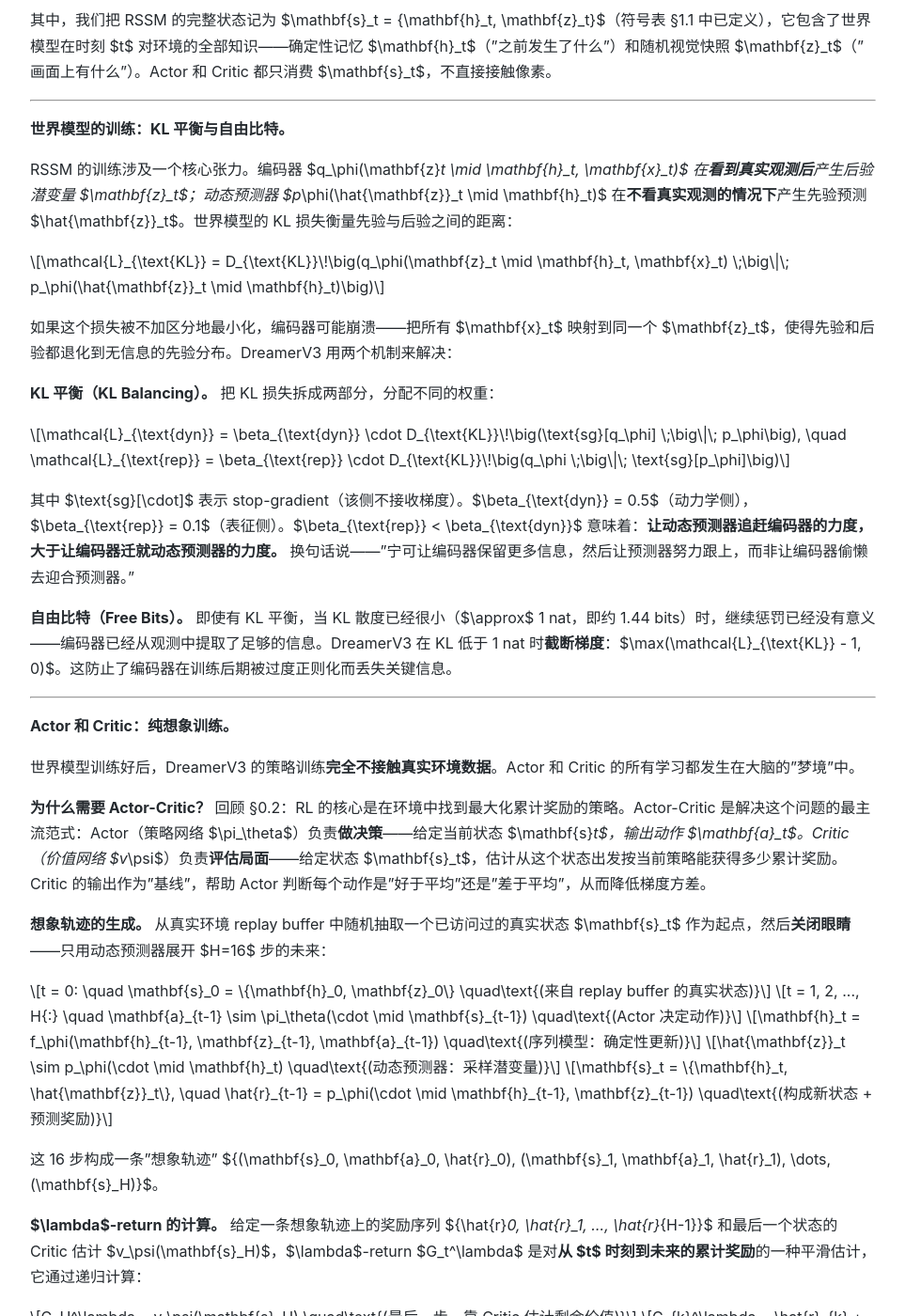
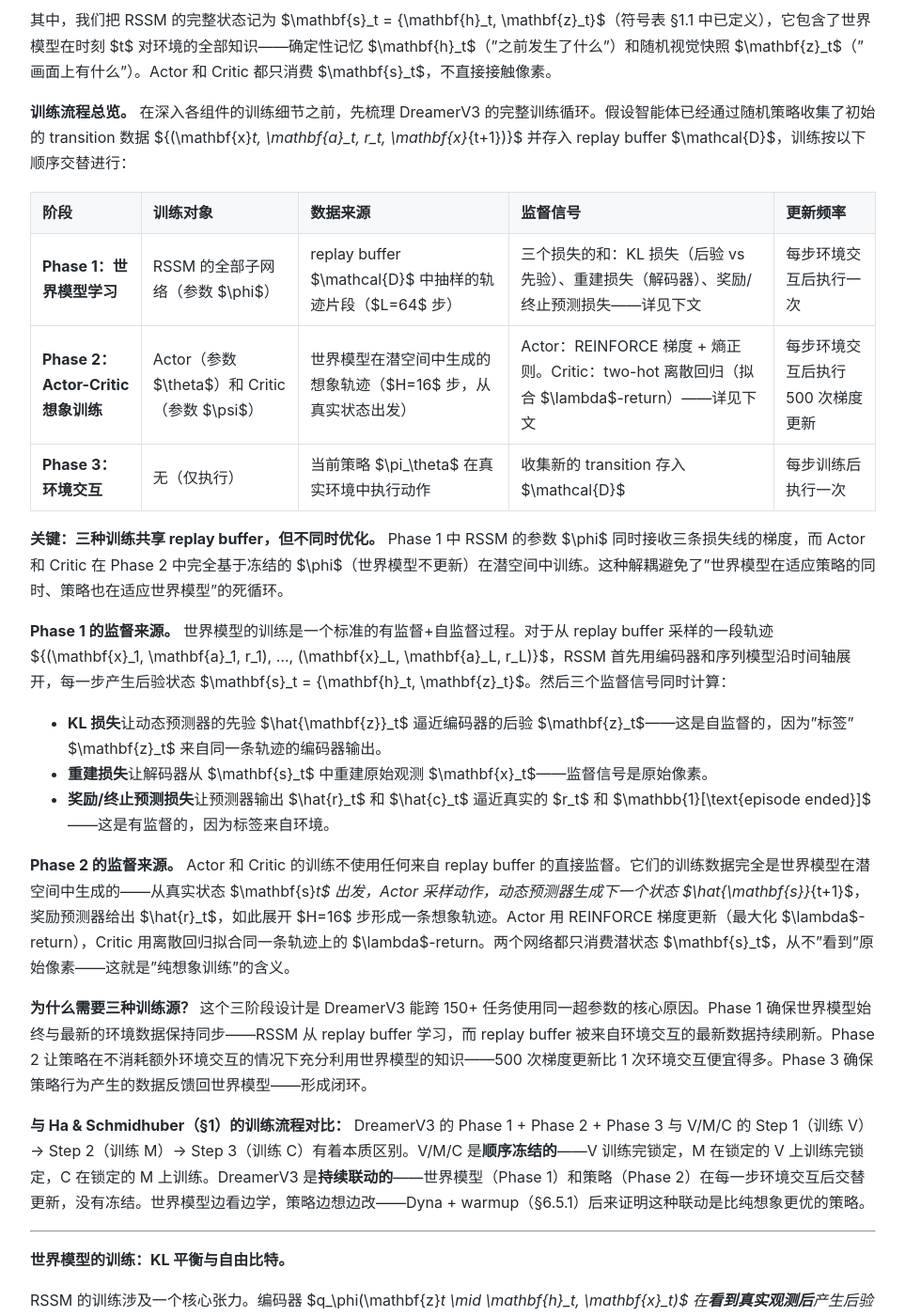
Before and after one commit to liuwwei3/liuwwei3.github.io, a Jekyll site: the page built from blogs/world-models-survey.md, in a window 1280 px wide and 1400 px high, scrolled down 14064 px. Shown: the whole window at 94% size, without its empty margins (158-1121 px from the left). Built offline with Jekyll 4.4.1, drawn with Linux system fonts in a browser that asks for light colours.

Commit message:
Add DreamerV3 training process overview: Phase 1/2/3 alternating loop with supervision sources and comparison to Ha&Schmidhuber

```diff
--- a/blogs/world-models-survey.md
+++ b/blogs/world-models-survey.md
@@ -454,6 +454,27 @@ DreamerV3 的世界模型继承了 DreamerV1/V2 的 RSSM 架构，由五个子
 
 其中，我们把 RSSM 的完整状态记为 $\mathbf{s}_t = \{\mathbf{h}_t, \mathbf{z}_t\}$（符号表 §1.1 中已定义），它包含了世界模型在时刻 $t$ 对环境的全部知识——确定性记忆 $\mathbf{h}_t$（"之前发生了什么"）和随机视觉快照 $\mathbf{z}_t$（"画面上有什么"）。Actor 和 Critic 都只消费 $\mathbf{s}_t$，不直接接触像素。
 
+**训练流程总览。** 在深入各组件的训练细节之前，先梳理 DreamerV3 的完整训练循环。假设智能体已经通过随机策略收集了初始的 transition 数据 $\{(\mathbf{x}_t, \mathbf{a}_t, r_t, \mathbf{x}_{t+1})\}$ 并存入 replay buffer $\mathcal{D}$，训练按以下顺序交替进行：
+
+| 阶段 | 训练对象 | 数据来源 | 监督信号 | 更新频率 |
+|------|---------|---------|---------|---------|
+| **Phase 1：世界模型学习** | RSSM 的全部子网络（参数 $\phi$） | replay buffer $\mathcal{D}$ 中抽样的轨迹片段（$L=64$ 步） | 三个损失的和：KL 损失（后验 vs 先验）、重建损失（解码器）、奖励/终止预测损失——详见下文 | 每步环境交互后执行一次 |
+| **Phase 2：Actor-Critic 想象训练** | Actor（参数 $\theta$）和 Critic（参数 $\psi$） | 世界模型在潜空间中生成的想象轨迹（$H=16$ 步，从真实状态出发） | Actor：REINFORCE 梯度 + 熵正则。Critic：two-hot 离散回归（拟合 $\lambda$-return）——详见下文 | 每步环境交互后执行 500 次梯度更新 |
+| **Phase 3：环境交互** | 无（仅执行） | 当前策略 $\pi_\theta$ 在真实环境中执行动作 | 收集新的 transition 存入 $\mathcal{D}$ | 每步训练后执行一次 |
+
+**关键：三种训练共享 replay buffer，但不同时优化。** Phase 1 中 RSSM 的参数 $\phi$ 同时接收三条损失线的梯度，而 Actor 和 Critic 在 Phase 2 中完全基于冻结的 $\phi$（世界模型不更新）在潜空间中训练。这种解耦避免了"世界模型在适应策略的同时、策略也在适应世界模型"的死循环。
+
+**Phase 1 的监督来源。** 世界模型的训练是一个标准的有监督+自监督过程。对于从 replay buffer 采样的一段轨迹 $\{(\mathbf{x}_1, \mathbf{a}_1, r_1), ..., (\mathbf{x}_L, \mathbf{a}_L, r_L)\}$，RSSM 首先用编码器和序列模型沿时间轴展开，每一步产生后验状态 $\mathbf{s}_t = \{\mathbf{h}_t, \mathbf{z}_t\}$。然后三个监督信号同时计算：
+- **KL 损失**让动态预测器的先验 $\hat{\mathbf{z}}_t$ 逼近编码器的后验 $\mathbf{z}_t$——这是自监督的，因为"标签" $\mathbf{z}_t$ 来自同一条轨迹的编码器输出。
+- **重建损失**让解码器从 $\mathbf{s}_t$ 中重建原始观测 $\mathbf{x}_t$——监督信号是原始像素。
+- **奖励/终止预测损失**让预测器输出 $\hat{r}_t$ 和 $\hat{c}_t$ 逼近真实的 $r_t$ 和 $\mathbb{1}[\text{episode ended}]$——这是有监督的，因为标签来自环境。
+
+**Phase 2 的监督来源。** Actor 和 Critic 的训练不使用任何来自 replay buffer 的直接监督。它们的训练数据完全是世界模型在潜空间中生成的——从真实状态 $\mathbf{s}_t$ 出发，Actor 采样动作，动态预测器生成下一个状态 $\hat{\mathbf{s}}_{t+1}$，奖励预测器给出 $\hat{r}_t$，如此展开 $H=16$ 步形成一条想象轨迹。Actor 用 REINFORCE 梯度更新（最大化 $\lambda$-return），Critic 用离散回归拟合同一条轨迹上的 $\lambda$-return。两个网络都只消费潜状态 $\mathbf{s}_t$，从不"看到"原始像素——这就是"纯想象训练"的含义。
+
+**为什么需要三种训练源？** 这个三阶段设计是 DreamerV3 能跨 150+ 任务使用同一超参数的核心原因。Phase 1 确保世界模型始终与最新的环境数据保持同步——RSSM 从 replay buffer 学习，而 replay buffer 被来自环境交互的最新数据持续刷新。Phase 2 让策略在不消耗额外环境交互的情况下充分利用世界模型的知识——500 次梯度更新比 1 次环境交互便宜得多。Phase 3 确保策略行为产生的数据反馈回世界模型——形成闭环。
+
+**与 Ha & Schmidhuber（§1）的训练流程对比：** DreamerV3 的 Phase 1 + Phase 2 + Phase 3 与 V/M/C 的 Step 1（训练 V）→ Step 2（训练 M）→ Step 3（训练 C）有着本质区别。V/M/C 是**顺序冻结的**——V 训练完锁定，M 在锁定的 V 上训练完锁定，C 在锁定的 M 上训练。DreamerV3 是**持续联动的**——世界模型（Phase 1）和策略（Phase 2）在每一步环境交互后交替更新，没有冻结。世界模型边看边学，策略边想边改——Dyna + warmup（§6.5.1）后来证明这种联动是比纯想象更优的策略。
+
 ---
 
 **世界模型的训练：KL 平衡与自由比特。**
```
